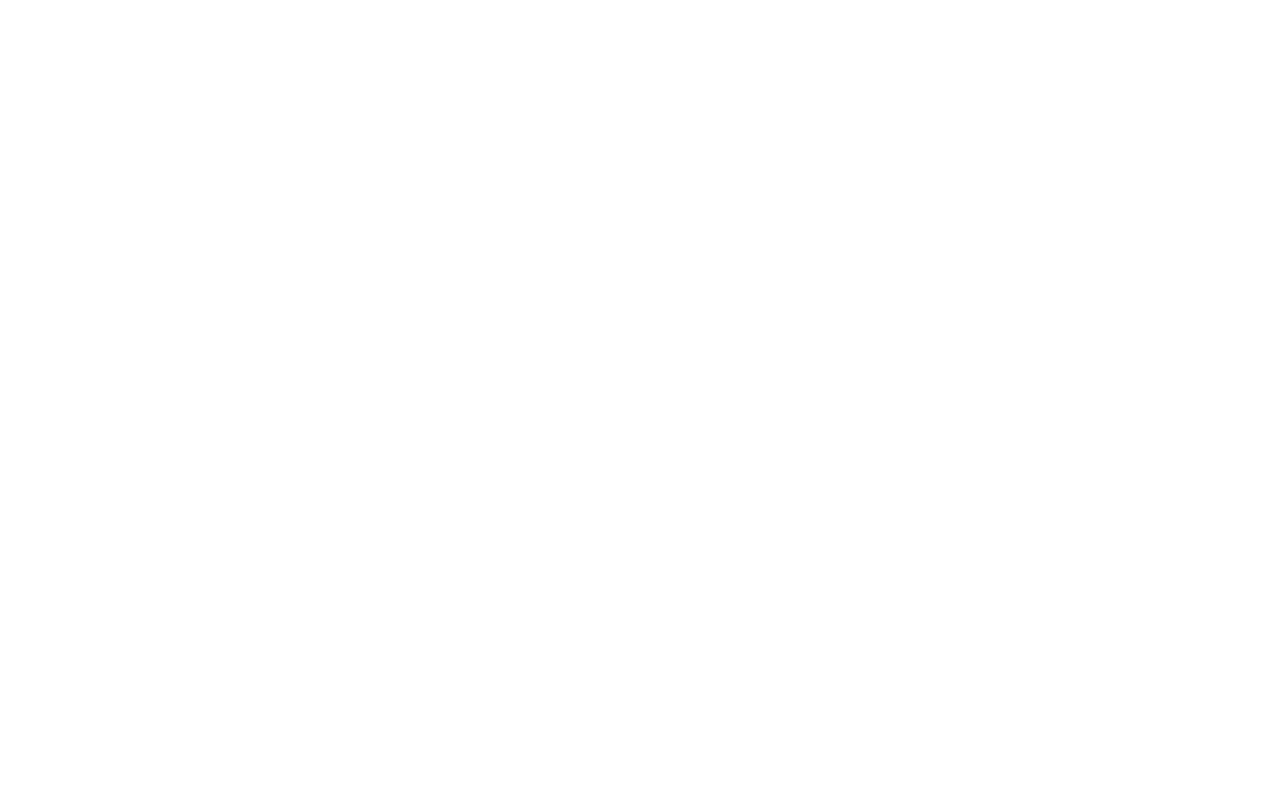
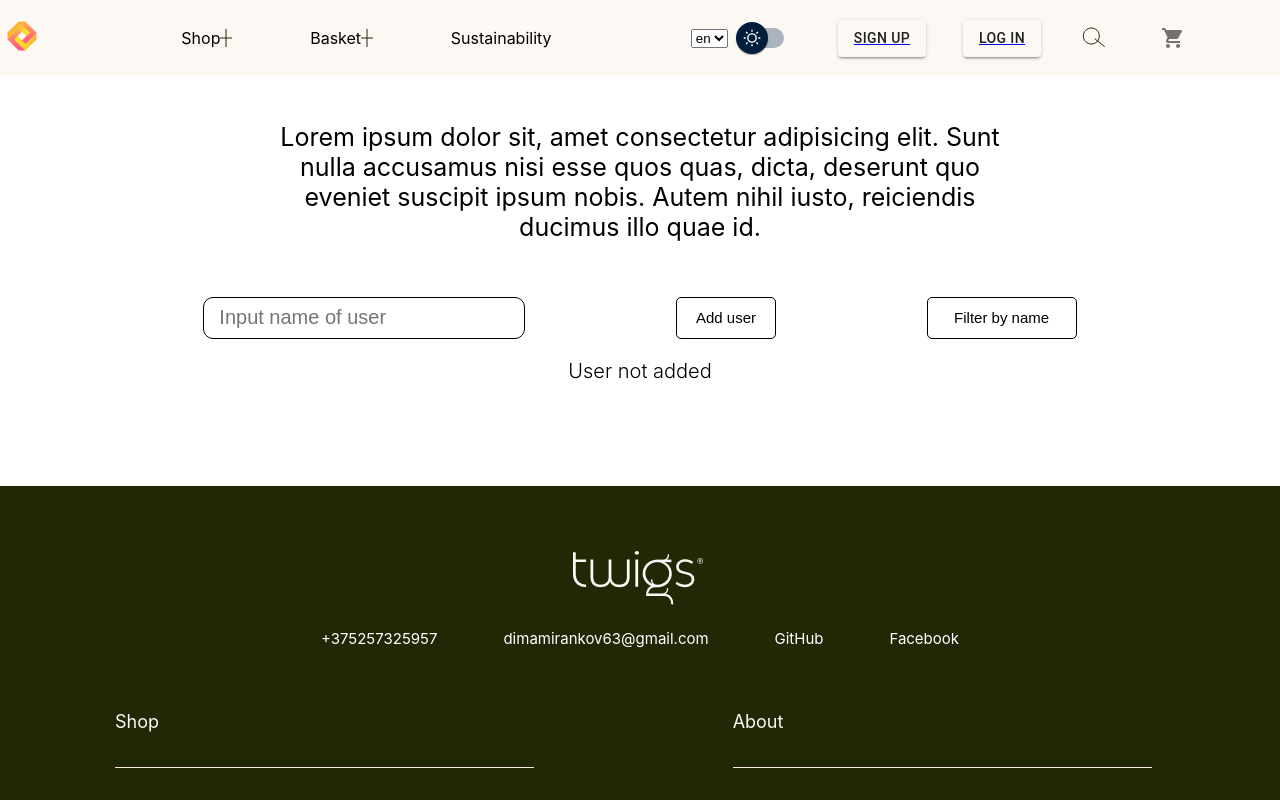
Before and after one commit to OneMight/Lab2ReactApp, a React (Create React App) app in the folder lab2/: page /Sustainability in a window 1280 px wide. Before the commit this address had no page. Shown: the top 800 px of the page. Built offline with nearby package versions, Linux system fonts and the light colour scheme.

Commit message:
feat: add features for admin. Complete admin panel for add,redact,sort and delete users

```diff
--- a/lab2/src/App.js
+++ b/lab2/src/App.js
@@ -5,6 +5,7 @@
 import Main from './Pages/Main.jsx';
 import Regform from './Pages/Regform.jsx'
 import Logform from './Pages/LoginingForm.jsx'
+import UsersPage from './Pages/UsersPage.jsx';
 export default function App() {
     const [productCount, setProductCount] = useState(0);
     const [addedCards, setAddedCards] = useState([]);
@@ -48,6 +49,7 @@
                 <Route path='/Basket' element={<Basket count={productCount} basketCards={addedCards} delete={onHandleDeleteproduct} />} />
                 <Route path='/Registration' element={<Regform/>}/>
                 <Route path='/Logining' element={<Logform/>}/>
+                <Route path='Sustainability' element={<UsersPage/>}></Route>
             </Routes>
         </BrowserRouter>
     );
--- a/lab2/src/Components/Navmenu/navmenu.jsx
+++ b/lab2/src/Components/Navmenu/navmenu.jsx
@@ -16,9 +16,9 @@
                         <p i18n ="about">{t('navmenu.Basket')}</p>
                         <img src='/images/mark.svg' alt=""/>
                     </Link>
-                    <a id="sustainability" href="../Questions/Questions.html">
+                   <Link to='/sustainability'>
                         <p i18n ="sustainability">{t('navmenu.Sustainability')}</p>
-                    </a>
+                   </Link>
                     <a id="checkusers" href="../Check All Users/checkallusers.html">
                         <p i18n="checkusers">{t('navmenu.Checkallusers')}</p>
                     </a>
--- /dev/null
+++ b/lab2/src/Components/UsersComponent/UsersComponent.css
@@ -0,0 +1,112 @@
+main{
+    display: flex;
+    justify-content: center;
+    flex-direction: column;
+    align-items: center;
+}
+.lorem-div{
+    width: 60%;
+    text-align: center;
+    font-size: 25px;
+    font-weight: 400;
+}
+.Users-not-added{
+    font-weight: 300;
+    width: 100%;
+    font-size: 20px;
+    text-align: center;
+
+}
+.Users{
+    display: flex;
+    flex-direction: column;
+    align-items: center;
+    width: 80%;
+    margin-top: 30px;
+}
+.Options{
+    width: 100%;
+    display: flex;
+    justify-content: space-around;
+}
+input[type='text']{
+    width: 300px;
+    height: 30px;
+    border: 0.5px solid black;
+    border-radius: 10px;
+    font-size: 20px;
+    padding: 5px;
+    padding-left: 15px;
+    transition: all, 0.2s;
+}
+input[type='text']:focus{
+    transform: translateY(-10px);
+    font-size: 18px;
+    color: black;
+    box-shadow: rgba(192, 192, 192, 0.4) 5px 5px, rgba(95, 95, 95, 0.3) 10px 10px, rgba(58, 58, 58, 0.2) 15px 15px, rgba(29, 29, 29, 0.1) 20px 20px, rgba(0, 0, 0, 0.05) 25px 25px;
+
+}
+.Add-user{
+    width: 100px;
+    background-color: #ffffff;
+    border: 0.5px solid black;
+    font-size: 15px;
+    border-radius: 5px;
+    transition: all, 0.2s;
+}
+.sort-button{
+    width: 150px;
+}
+.Add-user:hover{
+    cursor: pointer;
+    background-color: #e2e2e2;
+    box-shadow: rgba(192, 192, 192, 0.4) 5px 5px, rgba(95, 95, 95, 0.3) 10px 10px, rgba(58, 58, 58, 0.2) 15px 15px, rgba(29, 29, 29, 0.1) 20px 20px, rgba(0, 0, 0, 0.05) 25px 25px;
+}
+.Users-div{
+    width: 100%;
+    display: flex;
+    justify-content: space-around;
+    align-items: center;
+    flex-direction: column;
+    background-color: #e2e2e2;
+    border: 0.2px solid #e2e2e2;
+    border-radius: 20px;
+    margin-top: 50px;
+    gap: 20px;
+    padding: 20px;
+}
+.User-box{
+    display: flex;
+    width: 100%;
+    justify-content: space-around;
+    align-items: center;
+    flex-direction: row;
+    border: 0.5px solid black;
+    border-radius: 5px;
+    background-color: rgb(118, 118, 118);
+    color: #ffffff;
+    font-size: 20px;
+}
+.Users-buttons{
+    width: 320px;
+    display: flex;
+    flex-direction: row;
+    align-items: center;
+    justify-content: space-around;
+
+}
+.button-for-admin{
+    width: 150px;
+    height: 30px;
+    background-color: #ffffff;
+    border-radius: 5px;
+    transition: all 0.1ms;
+    font-size: 15px;
+}
+.button-for-admin:hover{
+    cursor: pointer;
+}
+.button-for-admin:active{
+    box-shadow: inset rgba(192, 192, 192, 0.4) 100px 10px 10px 10px;
+    color: #5a5a5a;
+}
--- /dev/null
+++ b/lab2/src/Components/UsersComponent/UsersComponent.jsx
@@ -0,0 +1,84 @@
+import './UsersComponent.css'
+import { useState } from 'react';
+import { useSelector ,useDispatch } from 'react-redux'
+import {useTranslation} from "react-i18next";
+
+import { addUser, removeUser,} from '../../store/actions/usersSlicer'
+
+export default function UsersComponent(){
+    const {t} = useTranslation ();
+    const dispatch = useDispatch();
+    const [getinputUser, setinputUser] = useState('');
+    const [filterUser, setFilterUsers] = useState([]);
+    const Users = useSelector(state => state.users.items)
+    const HandlegetInput =(e) =>{
+        if(e.target.value.length > 30){
+            alert(t('Users.You have max'))
+        }
+        else{
+            setinputUser(e.target.value)
+        }
+
+    }
+    const AddUser = () =>{
+        if(!getinputUser || getinputUser.length === 0){
+
+           alert(t('Users.You dont fill field'))
+        }
+        else if (Users.some(user =>
+            user.name.toLowerCase().includes(getinputUser.toLowerCase()))) {
+            alert(t('Users.User is already added'));
+        }
+        else{
+            dispatch(addUser({name: getinputUser}))
+
+        }
+    }
+    const DeleteUser =(user) =>{
+        dispatch(removeUser({name: user.name}))
+    }
+    const SortByName =() =>{
+        const sortedUsers = [...Users].sort((a, b) => {
+            return a.name.localeCompare(b.name);
+        });
+        setFilterUsers(sortedUsers)
+
+    }
+
+
+    return(
+    <main>
+        <div className='lorem-div'>
+            <p>Lorem ipsum dolor sit, amet consectetur adipisicing elit. Sunt nulla accusamus nisi esse quos quas, dicta, deserunt quo eveniet suscipit ipsum nobis. Autem nihil iusto, reiciendis ducimus illo quae id.</p>
+        </div>
+        <div className='Users'>
+            <div className='Options'>
+                <input type="text" onChange={HandlegetInput} placeholder={t('Users.Input name of user')}/>
+                <button className='Add-user' onClick={()=> AddUser()}>{t('Users.Add user')}</button>
+                <button className='Add-user sort-button' onClick={()=> SortByName}>{t('Users.Filter by name')}</button>
+            </div>
+
+            {(!Users || Users.length ===0) ?(
+                <p className='Users-not-added'>{t('Users.User not added')}</p>
+            ):(
+            <div className='Users-div'>
+
+                    {Users.map(user =>(
+                        <div className='User-box' key={user.id}>
+                            <p>{t('Users.Nameofuser')}: {user.name}</p>
+                            <div className='Users-buttons'>
+                                <button className='button-for-admin' onClick={()=>DeleteUser(user)}>{t('Users.Delete')}</button>
+                                <button className='button-for-admin'>{t('Users.Redact')}</button>
+                            </div>
+                        </div>
+                    ))
+                }
+            </div>
+
+            )
+            }
+        </div>
+    </main>
+    )
+
+}
--- /dev/null
+++ b/lab2/src/Pages/UsersPage.jsx
@@ -0,0 +1,12 @@
+import Header from '../Components/header/header'
+import Footer from '../Components/footer/footer'
+import UsersComponent from '../Components/UsersComponent/UsersComponent'
+export default function UsersPage(){
+    return(
+    <>
+        <Header/>
+        <UsersComponent/>
+        <Footer/>
+    </>
+    )
+}
--- a/lab2/src/locales/en/traslation.json
+++ b/lab2/src/locales/en/traslation.json
@@ -59,5 +59,17 @@
         "Lets set a price":"Let's set a price",
         "Filter":"filter",
         "Input":"Input...."
+    },
+    "Users":{
+        "Input name of user":"Input name of user",
+        "Add user":"Add user",
+        "You dont fill field":"You dont fill field",
+        "User is already added":"User is already added",
+        "Filter by name":"Filter by name",
+        "User not added":"User not added",
+        "Nameofuser":"Name of user",
+        "Delete":"Delete",
+        "Redact":"Redact",
+        "You have max":"You have max symbols in username"
     }
 }
--- a/lab2/src/locales/ru/traslation.json
+++ b/lab2/src/locales/ru/traslation.json
@@ -57,5 +57,18 @@
         "Lets set a price":"Выставь цену",
         "Filter":"Фильтр",
         "Input":"Ввод...."
+    },
+    "Users":{
+        "Input name of user":"Введите имя пользователя",
+        "Add user":"Добавить",
+        "You dont fill field":"Заполните поле",
+        "User is already added":"Пользователь с таким именем уже существует",
+        "Filter by name":"Отсортировать по имени",
+        "User not added":"Нет добавленных пользователей",
+        "Nameofuser":"Имя пользователя",
+        "Delete":"Удалить",
+        "Redact":"Отредактировать",
+        "You have max":"Вы достигли лимита символов"
     }
+
 }
--- a/lab2/src/store/actions/usersSlicer.js
+++ b/lab2/src/store/actions/usersSlicer.js
@@ -2,16 +2,16 @@
 import { createSlice } from '@reduxjs/toolkit';
 
 const userSlicer =createSlice({
-    name: 'cards',
+    name: 'users',
     initialState: {
-        users: [],
+        items: [],
         allusers:[],
         count: 0,
         error: null,
     },
     reducers: {
         setallusers:(state,action) => {
-            state.allitems.push(action.payload)
+            state.allusers.push(action.payload)
         },
         addUser: (state, action) => {
             const newCard = action.payload;
@@ -20,14 +20,14 @@
 
         },
         removeUser:(state,action)=>{
-           state.items = state.items.filter((obj) => obj.id !== action.payload.id)
+            state.items = state.items.filter((obj) => obj.name !== action.payload.name);
 
         },
         updateUser:(state,action)=>{
             const { id, updatedData } = action.payload;
-            const CardIndex = state.items.findIndex(card => card.id === id);
-            if (CardIndex >= 0) {
-                state.items[CardIndex] = { ...state.items[CardIndex], ...updatedData };
+            const userIndex = state.items.findIndex(user => user.id === id);
+            if (userIndex >= 0) {
+                state.items[userIndex] = { ...state.items[userIndex], ...updatedData };
                 state.error = null;
             } else {
                 state.error = 'Card no found';
```
Also changed, not shown: lab2/src/Components/MaterialUI/Alert.jsx (added, +13 -0 lines).
